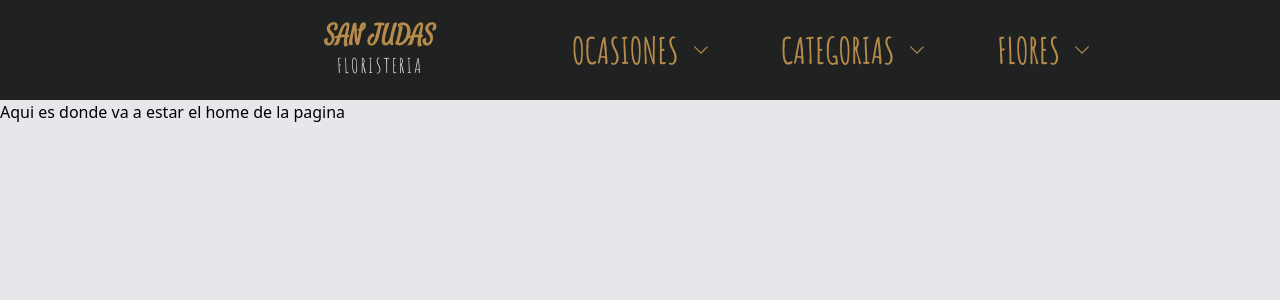
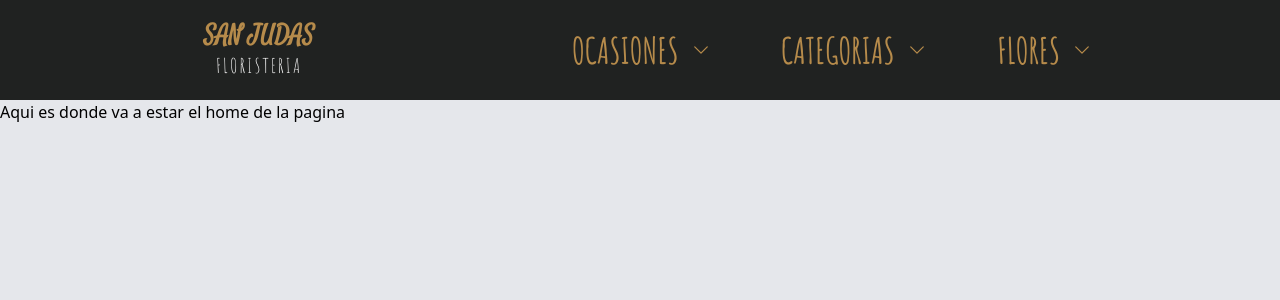
Before and after one commit to Alejandrodiaz562/flowershop-front, a React (Vite) app: page / in a window 1280 px wide. Shown: the top 300 px of the page. Built offline with nearby package versions, Linux system fonts and the light colour scheme.

Commit message:
fixing navbar

```diff
--- a/src/components/NavBar.jsx
+++ b/src/components/NavBar.jsx
@@ -112,7 +112,7 @@ const NavBar = ({items, occasions, categories, flowers}) => {
                     h-full
                     flex flex-row
                     items-center
-                    justify-between sm:justify-center`
+                    justify-between sm:justify-start`
                 }
             >
                 <div
```
